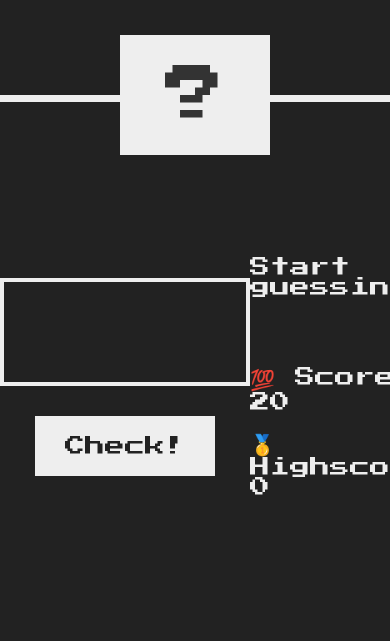
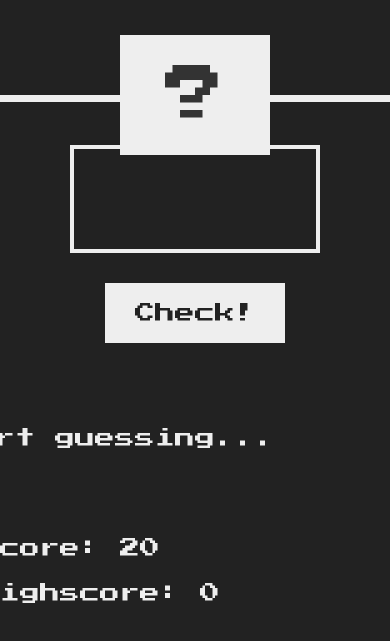
Before and after one commit to vi-ta-lis/Guessing-Game, a plain HTML site: page index.html in a window 390 px wide. Shown: the part 193-834 px from the top of the page. Drawn offline with Linux system fonts and the light colour scheme.

Commit message:
modified style.css

```diff
--- a/style.css
+++ b/style.css
@@ -117,3 +117,12 @@ h1 {
 .label-score {
     margin-bottom: 2rem;
 }
+
+
+@media (max-width:600px) {
+    .body {
+        flex-direction: column;
+        align-items: center;
+    }
+
+}
```
